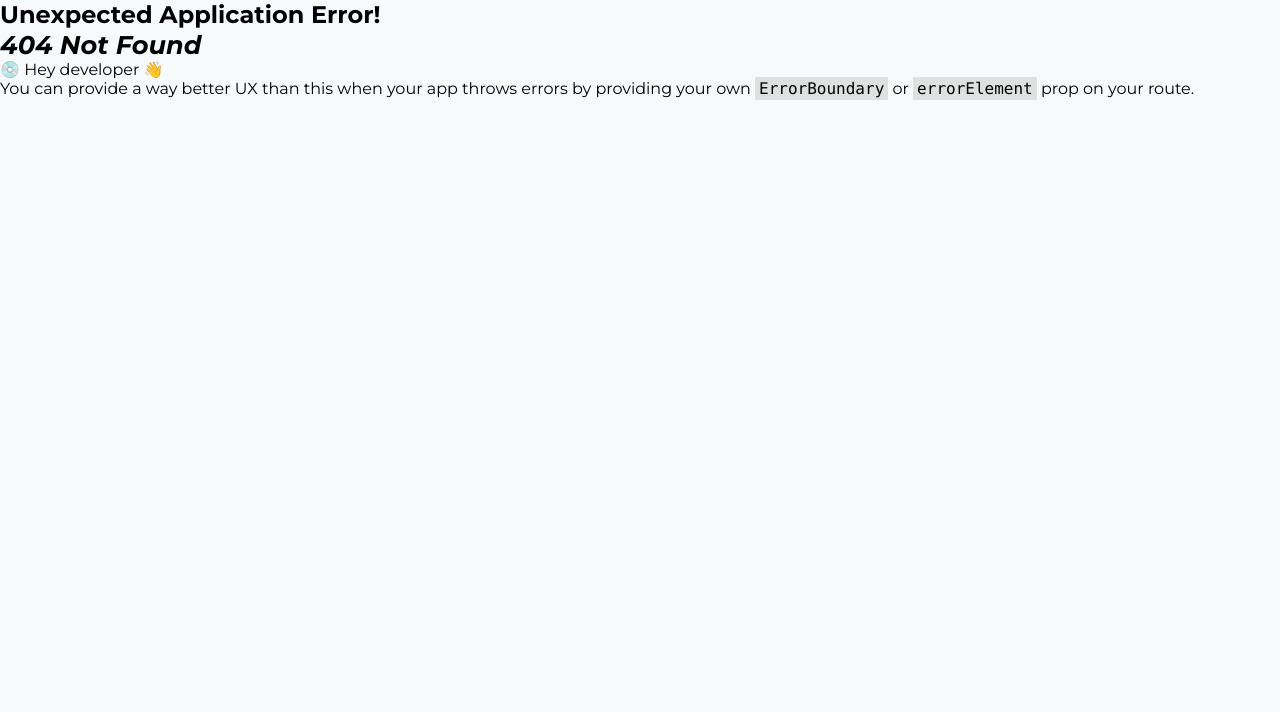
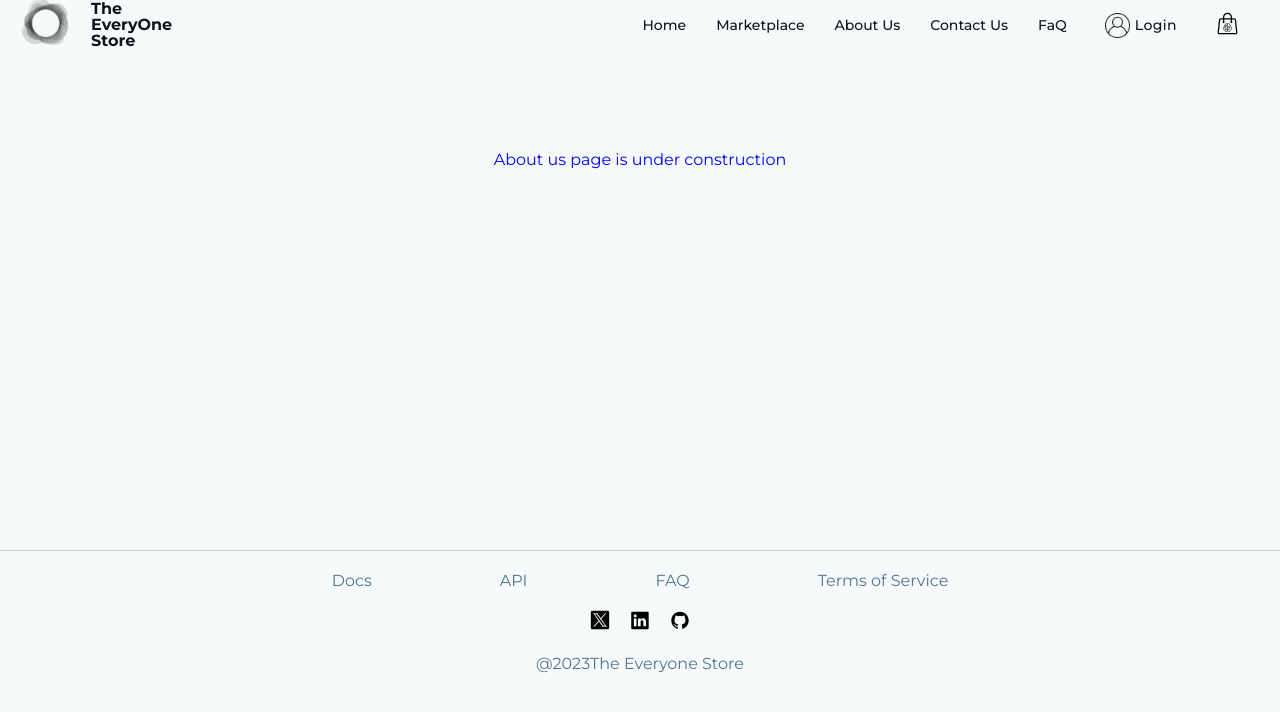
Before and after one commit to simonnilsson90/EksjoSot_Frontend, a React (Create React App) app: page /about in a window 1280 px wide. Before the commit this address had no page. Shown: the top 712 px of the page. Built offline with nearby package versions, Linux system fonts and the light colour scheme.

Commit message:
add pages under construction with its style file and proper linked to navigation

```diff
--- a/src/App.js
+++ b/src/App.js
@@ -1,6 +1,5 @@
 import React from "react";
 import "./global.css";
-import HomePage from "./views/HomePage";
 import "./App.css";
 import {
   createBrowserRouter,
@@ -8,30 +7,42 @@ import {
   createRoutesFromElements,
   RouterProvider,
 } from "react-router-dom";
+
+
 import MyAccount from "./components/myAccount/MyAccount";
 import ConsentForm from "./components/feature/consent/ConsentForm";
 import DataSetsComponent from "./components/myAccount/dataSets/dataSetsComponent";
 import CreateDataset from "./components/myAccount/createDataset/createDatasetComponent";
 import Reports from "./components/myAccount/reports/reportsComponent";
-// Marketplace routes
+
+//layouts
+import RootLayout from "./layouts/RootLayout";
+
+//pages
+import HomePage from "./views/HomePage";
+
+      // Marketplace routes
 import Carousel from "./components/marketplace/carousel/Carousel";
 import MarketplaceLayout from './components/marketplace/marketplaceLayout/MarketplaceLayout';
 import CategoryDisplay from './components/marketplace/dataSetsCards/cards/customCards/sortedByCategory/CategoryDisplay'
 import LicenseDisplay from './components/marketplace/dataSetsCards/cards/customCards/sortedByLicense/LicenseDisplay'
-//layouts
-import RootLayout from "./layouts/RootLayout";
-// import Login from "./components/login/loginComponent";
- import SignUp, { signUpAction } from "./components/signUp/SignUp";
+
+import AboutUs from "./components/aboutUs/AboutUs";
+import ContactUs from "./components/contact/ContactUs"
+import Faq from "./components/faq/Faq"
+import SignUp, { signUpAction } from "./components/signUp/SignUp";
+import Shopping from "./components/shopping/Shopping"
 
 const router = createBrowserRouter(
   createRoutesFromElements(
     <>
     <Route path="/" element={<RootLayout />}>
       <Route path="/" element={<HomePage />} />
-      {/* <Route path="contacUs" element={<ContactUs />} /> */}
-      {/* <Route path="FaQ" element={<FaQ />} /> */}
+      <Route path="about" element={<AboutUs />} />
+      <Route path="contactUs" element={<ContactUs />} />
+      <Route path="FaQ" element={<Faq />} />
 
-      {/* <Route path="shopping-bag" element={<Shopping />} /> */}
+      <Route path="myShopping" element={<Shopping />} />
       <Route path="myAccount" element={<MyAccount />} />
       <Route path="consentForm" element={<ConsentForm />} />
 
@@ -48,7 +59,7 @@ const router = createBrowserRouter(
       <Route path="myAccount/reports" element={<Reports />} />
     </Route>
 
-    {/* <Route path="LogIn" element={<Login /> } />  */}
+
     <Route path="SignUp" element={<SignUp />} action={signUpAction} />
     </>
   )
--- /dev/null
+++ b/src/components/aboutUs/AboutUs.js
@@ -0,0 +1,10 @@
+import React from 'react'
+import Styles from './aboutUs.module.css'
+
+function AboutUs() {
+  return (
+    <div className={Styles.title}>About us page is under construction</div>
+  )
+}
+
+export default AboutUs
--- /dev/null
+++ b/src/components/aboutUs/aboutUs.module.css
@@ -0,0 +1,6 @@
+.title {
+    height: 500px;
+    padding: 100px;
+    text-align: center;
+    color: blue;
+}
--- /dev/null
+++ b/src/components/contact/ContactUs.js
@@ -0,0 +1,10 @@
+import React from 'react'
+import Styles from './contactUs.module.css'
+
+function ContactUs() {
+  return (
+    <div className={Styles.title}>Contact us page is under construction</div>
+  )
+}
+
+export default ContactUs
--- /dev/null
+++ b/src/components/contact/contactUs.module.css
@@ -0,0 +1,6 @@
+.title {
+    height: 500px;
+    padding: 100px;
+    text-align: center;
+    color: chocolate;
+}
--- /dev/null
+++ b/src/components/faq/Faq.js
@@ -0,0 +1,10 @@
+import React from 'react'
+import Styles from './faq.module.css'
+
+function Faq() {
+  return (
+    <div className={Styles.title}>FaQ page is under construction</div>
+  )
+}
+
+export default Faq
--- /dev/null
+++ b/src/components/faq/faq.module.css
@@ -0,0 +1,6 @@
+.title {
+    height: 500px;
+    padding: 100px;
+    text-align: center;
+    color: darkmagenta;
+}
--- a/src/components/navbar/NavbarComponent.js
+++ b/src/components/navbar/NavbarComponent.js
@@ -53,7 +53,7 @@ function Navbar() {
           </li>
 
           <li className="navbarLink">
-            <Link to="/aboutUs">About Us</Link>
+            <Link to="/about">About Us</Link>
           </li>
           <li className="navbarLink">
             <Link to="/contactUs">Contact Us</Link>
@@ -73,7 +73,7 @@ function Navbar() {
             </Drawer>
           </li>
           <li>
-            <Link id="shoppingBag" to="/myShopping">
+            <Link to="/myShopping">
               <img
                 src={"/shopping-bag.svg"}
                 width={25}
--- /dev/null
+++ b/src/components/shopping/Shopping.js
@@ -0,0 +1,10 @@
+import React from 'react'
+import Styles from './shopping.module.css'
+
+function Shopping() {
+  return (
+    <div className={Styles.title}>Shopping page is under construction</div>
+  )
+}
+
+export default Shopping
--- /dev/null
+++ b/src/components/shopping/shopping.module.css
@@ -0,0 +1,6 @@
+.title {
+    height: 500px;
+    padding: 100px;
+    text-align: center;
+    color: red;
+}
```
